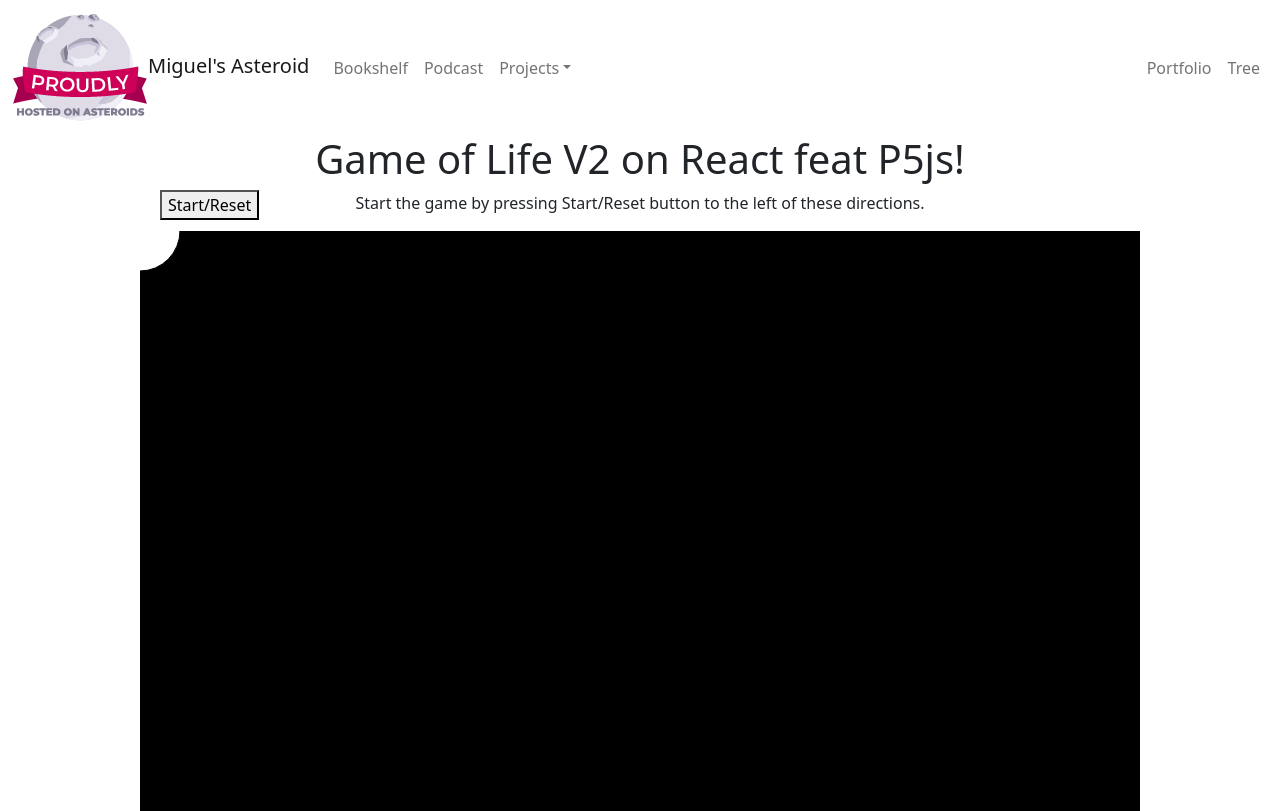
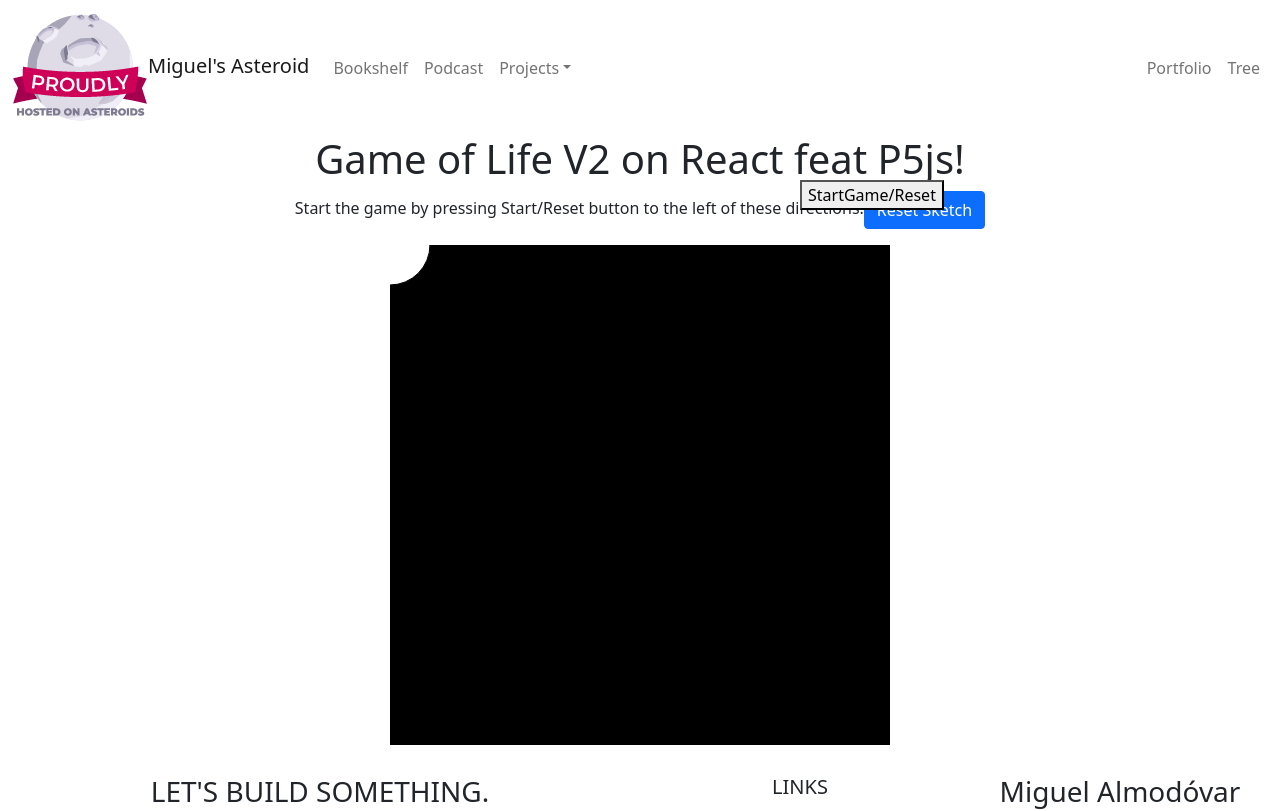
Before and after one commit to miggymofongo/GOL-v2, a React (Create React App) app: page / in a window 1280 px wide. Shown: the top 811 px of the page. Built offline with nearby package versions, Linux system fonts and the light colour scheme.

Commit message:
truckin along

```diff
--- a/package.json
+++ b/package.json
@@ -13,7 +13,7 @@
     "react-bootstrap": "^2.10.2",
     "react-dom": "^18.3.1",
     "react-p5": "^1.4.1",
-    "react-scripts": "5.0.1",
+    "react-scripts": "^5.0.1",
     "web-vitals": "^2.1.4"
   },
   "scripts": {
--- a/src/Components/App/App.js
+++ b/src/Components/App/App.js
@@ -6,12 +6,18 @@ import 'p5'
 import 'react-p5'
 import NavigationBar from '../Header/Header';
 import Sketch from '../Project/Sketch';
-
+import { Button } from 'react-bootstrap';
 
 
 export default class App extends Component {
 
+  sketchRef = React.createRef();
 
+  handleReset = () => {
+    if (this.sketchRef.current) {
+      this.sketchRef.current.resetSketch();
+    }
+  }
 
   render() {
     return (
@@ -23,6 +29,7 @@ export default class App extends Component {
         <h1 className="text-center">Game of Life V2 on React feat P5js!</h1>
         <p> Start the game by pressing Start/Reset button to
           the left of these directions.
+          <Button onClick={this.handleReset}>Reset Sketch</Button>
 
 
         </p>
--- a/src/Components/Project/Sketch.js
+++ b/src/Components/Project/Sketch.js
@@ -5,12 +5,26 @@ import p5 from 'p5';
 sketch to show my game of life simulation */
 
 class Sketch extends React.Component {
+
+
     constructor(props) {
         super(props);
         this.myRef = React.createRef();
         this.cols = 0;
         this.rows = 0;
         this.grid = []
+    }
+
+    componentDidMount() {
+        this.myP5 = new p5(this.Sketch, this.myRef.current);
+    }
+
+    componentWillUnmount() {
+        this.myP5.remove();
+    }
+
+    render() {
+        return <div ref={this.myRef}></div>;
     }
 
     make2DArray = (cols, rows) => {
@@ -30,13 +44,18 @@ class Sketch extends React.Component {
         }
         this.myP5.redraw(); // Force p5 to redraw using the new grid
     }
+
     Sketch = (p) => {
         let cols;
         let rows;
         let resolution = 10;
 
         p.setup = () => {
-            p.createCanvas(1000, 1000);
+
+
+            p.createCanvas(500, 500);
+
+
             this.cols = p.width / resolution;
             this.rows = p.height / resolution;
             this.grid = this.make2DArray(this.cols, this.rows);
@@ -48,21 +67,22 @@ class Sketch extends React.Component {
 
 
 
-        const resetButton = p.createButton('Start/Reset')
-        resetButton.position(160, 190);
+        const resetButton = p.createButton('StartGame/Reset')
+        resetButton.position(800, 180);
         resetButton.mousePressed(this.resetSketch);
-        }
+
+
+
+    }
 
 
 
         p.draw = () => {
             p.background(0);
-            if (p.mouseIsPressed) {
-                p.fill(0);
-              } else {
-                p.fill(255);
-              }
+
               p.ellipse(p.mouseX, p.mouseY, 80, 80);
+
+
             for (let i = 0; i < this.cols; i++) {
                 for (let j = 0; j < this.rows; j++) {
                     let x = i * resolution;
@@ -73,7 +93,6 @@ class Sketch extends React.Component {
                         p.rect(x, y, resolution - 1, resolution - 1);
                     }
                 }
-            }
 
             let next = this.make2DArray(this.cols, this.rows);
 
@@ -99,22 +118,10 @@ class Sketch extends React.Component {
                 }
             }
             this.grid = next;
-
         }
-
     }
 
-    componentDidMount() {
-        this.myP5 = new p5(this.Sketch, this.myRef.current);
-    }
 
-    componentWillUnmount() {
-        this.myP5.remove();
-    }
-
-    render() {
-        return <div ref={this.myRef}></div>;
-    }
+};
 }
-
 export default Sketch;
```
Also changed, not shown: 1 other file (tests, documents, lock files or other folders).
